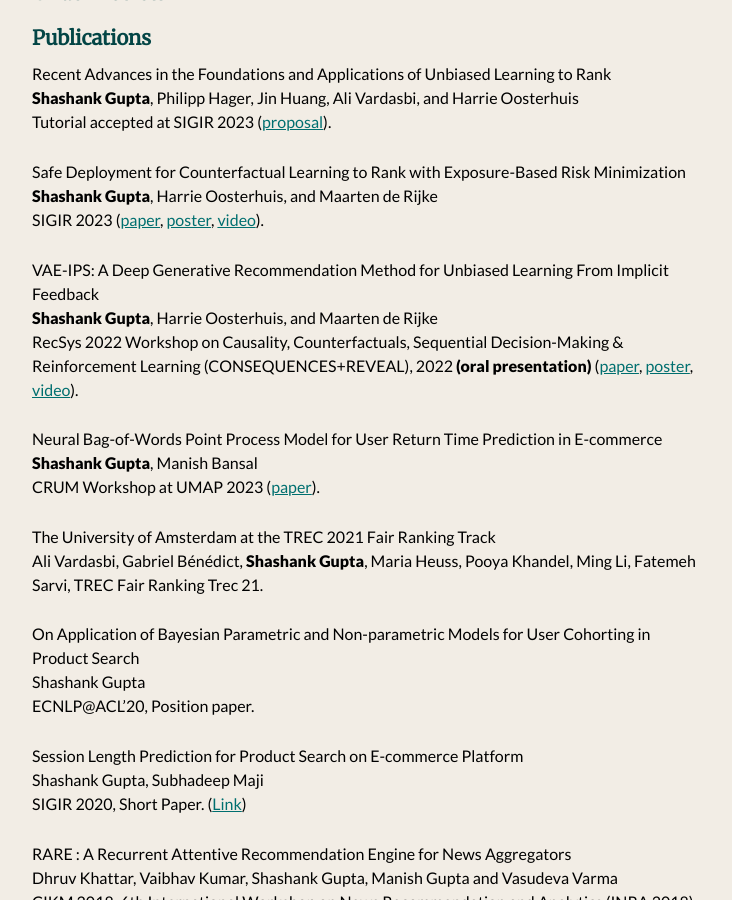
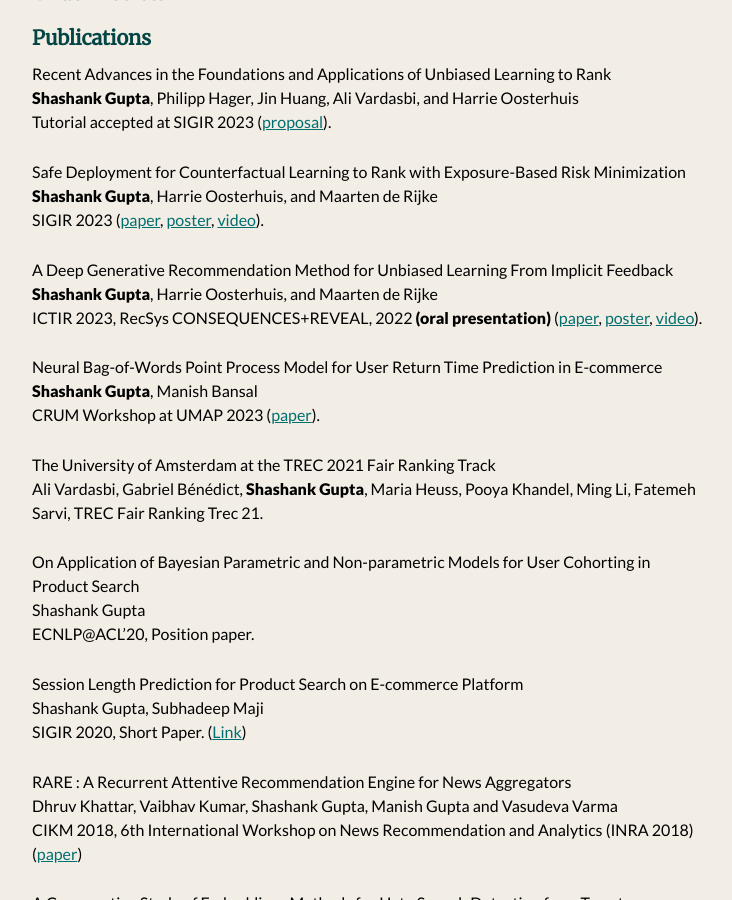
Before and after one commit to shashankg7/shashankg7.github.io, a Jekyll site: the page built from publications.md, in a window 1280 px wide and 900 px high, scrolled down 349 px. Shown: the whole window, without its empty margins (272-1004 px from the left). Built offline with Jekyll 4.4.1, drawn with Linux system fonts in a browser that asks for light colours; nearby versions of some CDN libraries.

Commit message:
Update publications.md

```diff
--- a/publications.md
+++ b/publications.md
@@ -26,9 +26,9 @@
 <b>Shashank Gupta</b>, Harrie Oosterhuis, and Maarten de Rijke <br>
 SIGIR 2023 ([paper](https://drive.google.com/file/d/1GL285QRF44r-G4la0OaIl6IZs73w5aop/view), [poster](https://drive.google.com/file/d/1xhzLB68AzyG-PZcTdxOkyRnIhiVAQhyw/view?usp=sharing), [video]()).
 
-VAE-IPS: A Deep Generative Recommendation Method for Unbiased Learning From Implicit Feedback <br>
+A Deep Generative Recommendation Method for Unbiased Learning From Implicit Feedback <br>
 <b>Shashank Gupta</b>, Harrie Oosterhuis, and Maarten de Rijke <br>
-RecSys 2022 Workshop on Causality, Counterfactuals, Sequential Decision-Making & Reinforcement Learning (CONSEQUENCES+REVEAL), 2022 <b>(oral presentation)</b> ([paper](https://drive.google.com/file/d/1JeiHVuYi5iUBop8E_h0XPcKwOhdA6jBP/view?usp=sharing), [poster](https://drive.google.com/file/d/1n12vvOTdI8laVyIgBNNcIuCVxXsfjCGy/view?usp=sharing), [video](https://youtu.be/N-nn1500Q-g?t=10160)).
+ICTIR 2023, RecSys CONSEQUENCES+REVEAL, 2022 <b>(oral presentation)</b> ([paper](https://drive.google.com/file/d/1JeiHVuYi5iUBop8E_h0XPcKwOhdA6jBP/view?usp=sharing), [poster](https://drive.google.com/file/d/1n12vvOTdI8laVyIgBNNcIuCVxXsfjCGy/view?usp=sharing), [video](https://youtu.be/N-nn1500Q-g?t=10160)).
 
 Neural Bag-of-Words Point Process Model for User Return Time Prediction in E-commerce <br>
 <b>Shashank Gupta</b>, Manish Bansal <br>
```
